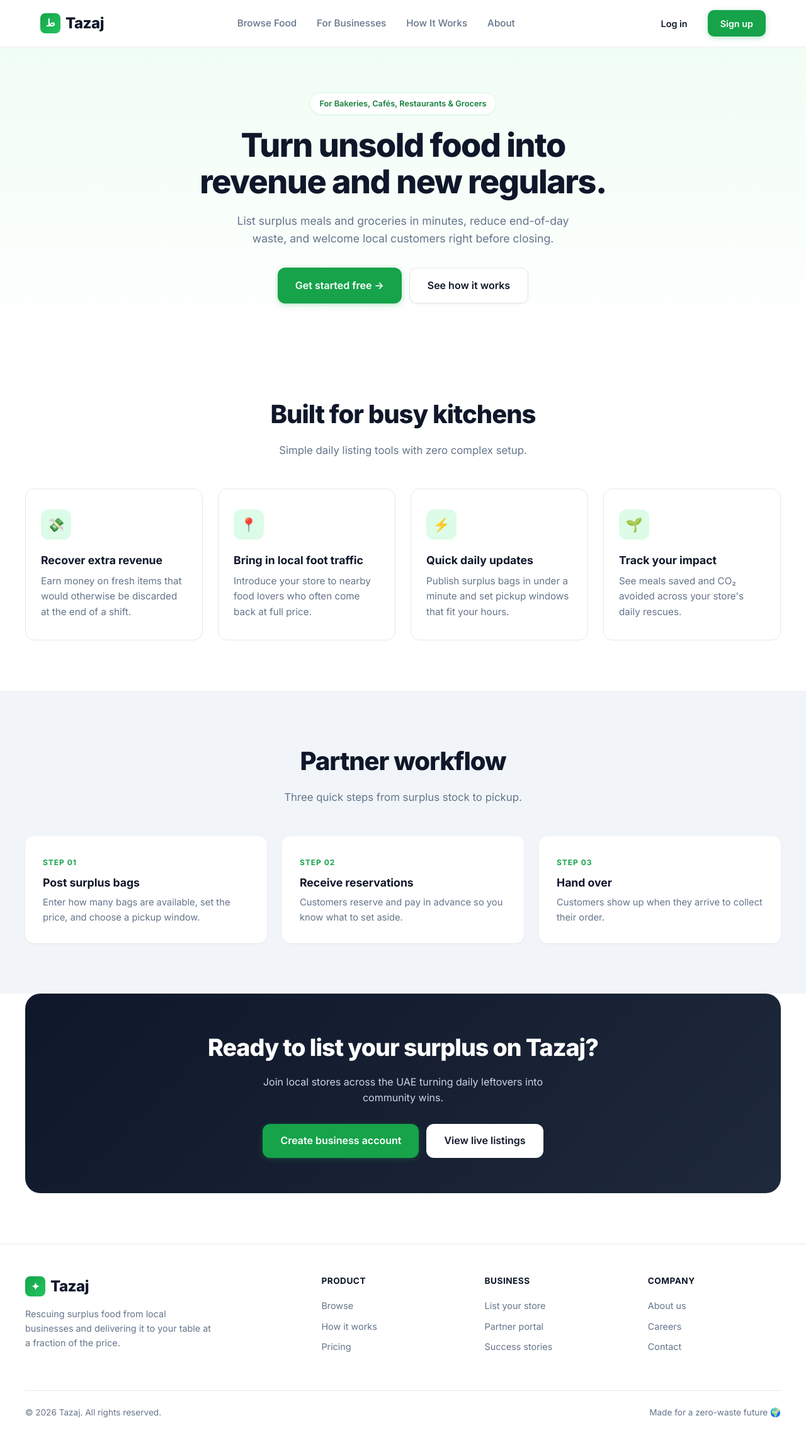
After one commit to F3Codes/Tazaj-Website, a Django app: page /forbusinesses/ in a window 1280 px wide. The commit adds this page. Shown: the whole page at 63% size. Run offline with Django 5.2, Linux system fonts and the light colour scheme.

Commit message:
Added frontend templates and enhanced stuff

```diff
--- a/main/urls.py
+++ b/main/urls.py
@@ -7,6 +7,9 @@ from . import views
 urlpatterns = [
     path('', views.home, name='home'),
     path('signup/', views.signup, name='signup'),
+    path('forbusinesses/', views.forbusinesses, name='forbusinesses'),
+    path('howitworks/', views.howitworks, name='howitworks'),
+    path('about/', views.about, name='about'),
     path('browse/', views.browse, name='browse'),
     path('login/', auth_views.LoginView.as_view(template_name='login.html', redirect_authenticated_user=True), name='login'),
     path('logout/', auth_views.LogoutView.as_view(), name='logout'),
--- a/main/views.py
+++ b/main/views.py
@@ -19,6 +19,15 @@ def _require_business(request):
 
 def home(request):
     return render(request, "home.html")
+
+def forbusinesses(request):
+    return render(request, "forbusinesses.html")
+
+def howitworks(request):
+    return render(request, "howitworks.html")
+
+def about(request):
+    return render(request, "about.html")
 
 def signup(request):
     if request.user.is_authenticated:
--- a/templates/base.html
+++ b/templates/base.html
@@ -35,9 +35,9 @@
                 {% if user.is_authenticated and user.role == "business" %}
                     <a href="{% url 'dashboard' %}">Dashboard</a>
                 {% endif %}
-                <a href="#">For Businesses</a>
-                <a href="#">How It Works</a>
-                <a href="#">About</a>
+                <a href="{% url 'forbusinesses' %}">For Businesses</a>
+                <a href="{% url 'howitworks' %}">How It Works</a>
+                <a href="{% url 'about' %}">About</a>
             </div>
             <div class="nav-actions">
                 {% if user.is_authenticated %}
--- /dev/null
+++ b/templates/forbusinesses.html
@@ -0,0 +1,239 @@
+{% extends "base.html" %}
+{% load static %}
+
+{% block title %}For Businesses{% endblock %}
+
+{% block extra_css %}
+<style>
+    .biz-hero {
+        padding: 4.5rem 1.5rem 4rem;
+        background: linear-gradient(180deg, #f0fdf4 0%, #ffffff 100%);
+        text-align: center;
+    }
+
+    .pill {
+        display: inline-flex;
+        align-items: center;
+        gap: 0.5rem;
+        padding: 0.4rem 0.9rem;
+        background: var(--white);
+        border: 1px solid var(--primary-light);
+        border-radius: 100px;
+        font-size: 0.8rem;
+        font-weight: 600;
+        color: var(--primary-dark);
+        margin-bottom: 1.25rem;
+        box-shadow: var(--shadow-sm);
+    }
+
+    .biz-hero h1 {
+        font-size: clamp(2.1rem, 4.5vw, 3.25rem);
+        font-weight: 800;
+        letter-spacing: -1.5px;
+        line-height: 1.1;
+        max-width: 720px;
+        margin: 0 auto 1.25rem;
+    }
+
+    .biz-hero p {
+        color: var(--gray);
+        font-size: 1.1rem;
+        max-width: 560px;
+        margin: 0 auto 2rem;
+    }
+
+    .hero-btns {
+        display: flex;
+        gap: 0.75rem;
+        justify-content: center;
+        flex-wrap: wrap;
+    }
+
+    .biz-grid {
+        display: grid;
+        grid-template-columns: repeat(auto-fit, minmax(260px, 1fr));
+        gap: 1.5rem;
+    }
+
+    .biz-card {
+        background: var(--white);
+        border: 1px solid #e2e8f0;
+        border-radius: var(--radius);
+        padding: 2rem 1.5rem;
+        transition: all 0.25s;
+    }
+
+    .biz-card:hover {
+        border-color: var(--primary);
+        transform: translateY(-3px);
+        box-shadow: var(--shadow-md);
+    }
+
+    .biz-icon {
+        width: 48px;
+        height: 48px;
+        border-radius: 12px;
+        background: var(--primary-light);
+        color: var(--primary-dark);
+        display: grid;
+        place-items: center;
+        font-size: 1.35rem;
+        margin-bottom: 1.15rem;
+    }
+
+    .biz-card h3 {
+        font-size: 1.1rem;
+        font-weight: 700;
+        margin-bottom: 0.45rem;
+    }
+
+    .biz-card p {
+        color: var(--gray);
+        font-size: 0.95rem;
+    }
+
+    .alt-band {
+        background: var(--light-gray);
+    }
+
+    .steps-row {
+        display: grid;
+        grid-template-columns: repeat(auto-fit, minmax(240px, 1fr));
+        gap: 1.5rem;
+    }
+
+    .mini-step {
+        background: var(--white);
+        border-radius: var(--radius);
+        padding: 1.75rem;
+        box-shadow: var(--shadow-sm);
+    }
+
+    .mini-step span {
+        font-size: 0.75rem;
+        font-weight: 700;
+        letter-spacing: 1px;
+        color: var(--primary);
+    }
+
+    .mini-step h3 {
+        font-size: 1.1rem;
+        font-weight: 700;
+        margin: 0.4rem 0;
+    }
+
+    .mini-step p {
+        color: var(--gray);
+        font-size: 0.92rem;
+    }
+
+    .cta-wrap {
+        padding: 0 1.5rem 5rem;
+    }
+
+    .cta-panel {
+        max-width: 1200px;
+        margin: 0 auto;
+        background: linear-gradient(135deg, #0f172a 0%, #1e293b 100%);
+        border-radius: 24px;
+        padding: 3.5rem 2rem;
+        text-align: center;
+        color: var(--white);
+    }
+
+    .cta-panel h2 {
+        font-size: clamp(1.65rem, 3.5vw, 2.35rem);
+        font-weight: 800;
+        letter-spacing: -1px;
+        margin-bottom: 0.75rem;
+    }
+
+    .cta-panel p {
+        color: #cbd5e1;
+        max-width: 500px;
+        margin: 0 auto 1.75rem;
+    }
+</style>
+{% endblock %}
+
+{% block content %}
+<header class="biz-hero">
+    <div class="container">
+        <div class="pill">For Bakeries, Cafés, Restaurants &amp; Grocers</div>
+        <h1>Turn unsold food into revenue and new regulars.</h1>
+        <p>List surplus meals and groceries in minutes, reduce end-of-day waste, and welcome local customers right before closing.</p>
+        <div class="hero-btns">
+            <a href="{% url 'signup' %}" class="btn btn-primary btn-large">Get started free →</a>
+            <a href="#workflow" class="btn btn-outline btn-large">See how it works</a>
+        </div>
+    </div>
+</header>
+
+<section>
+    <div class="container">
+        <div class="section-header">
+            <h2>Built for busy kitchens</h2>
+            <p>Simple daily listing tools with zero complex setup.</p>
+        </div>
+        <div class="biz-grid">
+            <div class="biz-card">
+                <div class="biz-icon">💸</div>
+                <h3>Recover extra revenue</h3>
+                <p>Earn money on fresh items that would otherwise be discarded at the end of a shift.</p>
+            </div>
+            <div class="biz-card">
+                <div class="biz-icon">📍</div>
+                <h3>Bring in local foot traffic</h3>
+                <p>Introduce your store to nearby food lovers who often come back at full price.</p>
+            </div>
+            <div class="biz-card">
+                <div class="biz-icon">⚡</div>
+                <h3>Quick daily updates</h3>
+                <p>Publish surplus bags in under a minute and set pickup windows that fit your hours.</p>
+            </div>
+            <div class="biz-card">
+                <div class="biz-icon">🌱</div>
+                <h3>Track your impact</h3>
+                <p>See meals saved and CO₂ avoided across your store's daily rescues.</p>
+            </div>
+        </div>
+    </div>
+</section>
+
+<section id="workflow" class="alt-band">
+    <div class="container">
+        <div class="section-header">
+            <h2>Partner workflow</h2>
+            <p>Three quick steps from surplus stock to pickup.</p>
+        </div>
+        <div class="steps-row">
+            <div class="mini-step">
+                <span>STEP 01</span>
+                <h3>Post surplus bags</h3>
+                <p>Enter how many bags are available, set the price, and choose a pickup window.</p>
+            </div>
+            <div class="mini-step">
+                <span>STEP 02</span>
+                <h3>Receive reservations</h3>
+                <p>Customers reserve and pay in advance so you know what to set aside.</p>
+            </div>
+            <div class="mini-step">
+                <span>STEP 03</span>
+                <h3>Hand over</h3>
+                <p>Customers show up when they arrive to collect their order.</p>
+            </div>
+        </div>
+    </div>
+</section>
+
+<section class="cta-wrap">
+    <div class="cta-panel">
+        <h2>Ready to list your surplus on Tazaj?</h2>
+        <p>Join local stores across the UAE turning daily leftovers into community wins.</p>
+        <div class="hero-btns">
+            <a href="{% url 'signup' %}" class="btn btn-primary btn-large">Create business account</a>
+            <a href="{% url 'browse' %}" class="btn btn-white btn-large">View live listings</a>
+        </div>
+    </div>
+</section>
+{% endblock %}
```
Also changed, not shown: templates/about.html (added, +147 -0 lines), templates/home.html (+4 -4 lines), templates/howitworks.html (added, +169 -0 lines).
